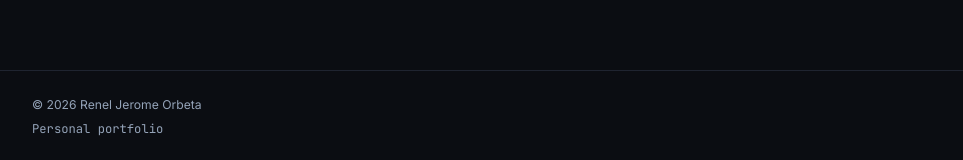
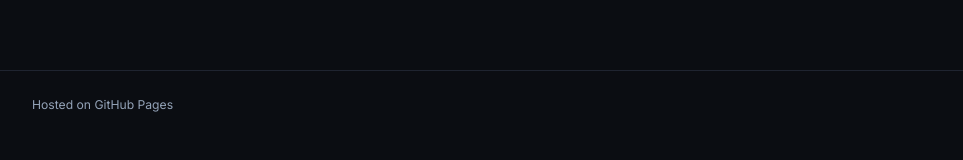
Before and after one commit to Renel-Jerome-Orbeta/Renel-Jerome-Orbeta.github.io, a plain HTML site: page index.html in a window 1280 px wide. Shown: the part 1840-2000 px from the top of the page, without its empty margins (158-1121 px from the left). After the commit the page ends 1979 px from the top, so only its background shows below. Drawn offline with Linux system fonts and the light colour scheme.

Commit message:
Edited Footer

```diff
--- a/index.html
+++ b/index.html
@@ -94,7 +94,7 @@
       <p class="copy-message" id="copy-message" aria-live="polite"></p>
     </section>
   </main>
-  <footer><p>© <span id="year">2026</span> Renel Jerome Orbeta</p><p class="footer-note">Personal portfolio</p></footer>
+  <footer><p>Hosted on GitHub Pages</p></footer>
   <script>
     const copyButton = document.getElementById('copy-email');
     const copyMessage = document.getElementById('copy-message');
```
